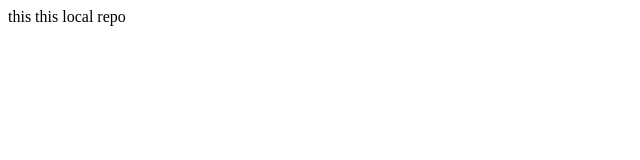
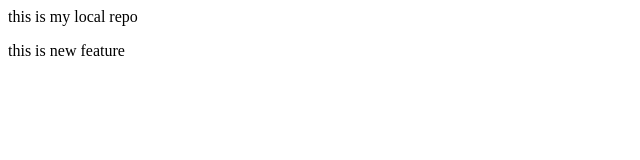
Before and after one commit to scaleupwithaaru-design/localrepo, a plain HTML site: page index.html in a window 1280 px wide. Shown: the whole page, without its empty margins (0-640 px from the left). Drawn offline with Linux system fonts and the light colour scheme.

Commit message:
new feature

```diff
--- a/index.html
+++ b/index.html
@@ -1 +1,2 @@
-<p>this this local repo</p>
+<p>this is my local repo</p>
+<p>this is new feature</p>
```
